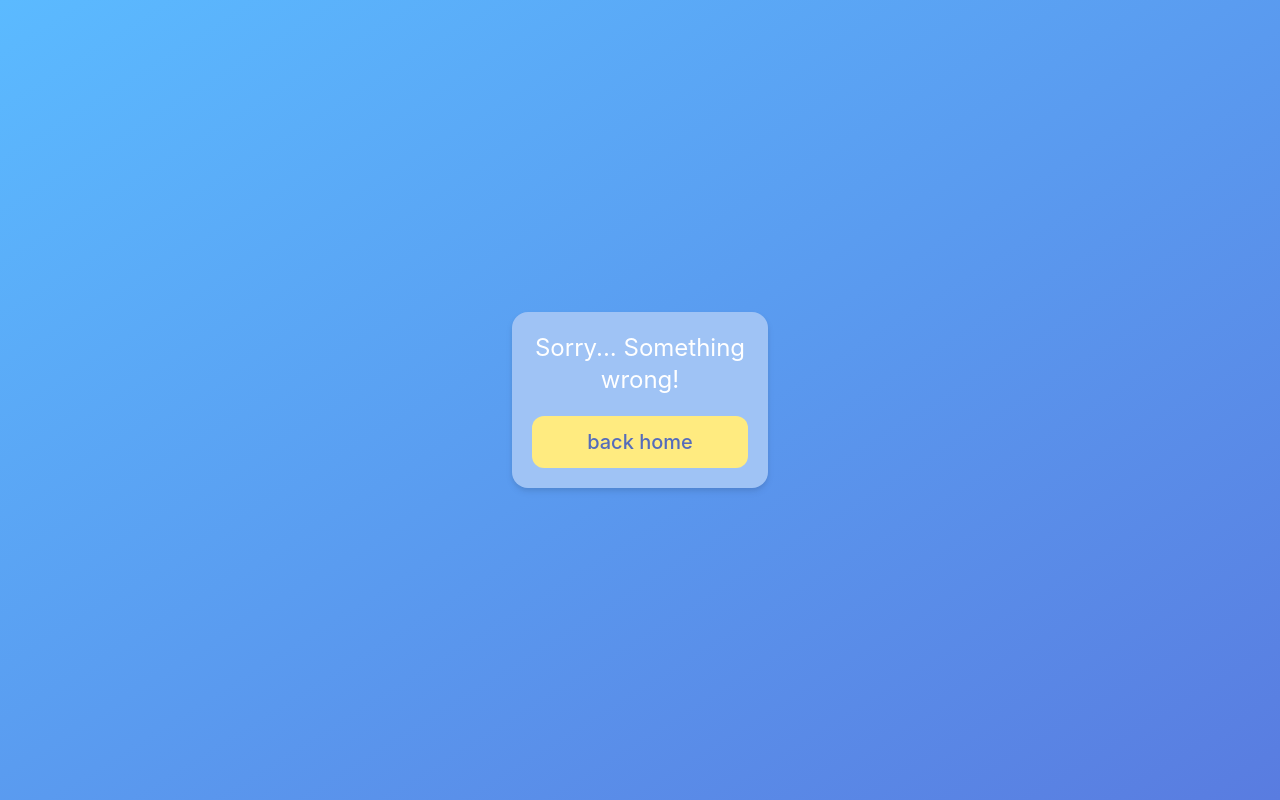
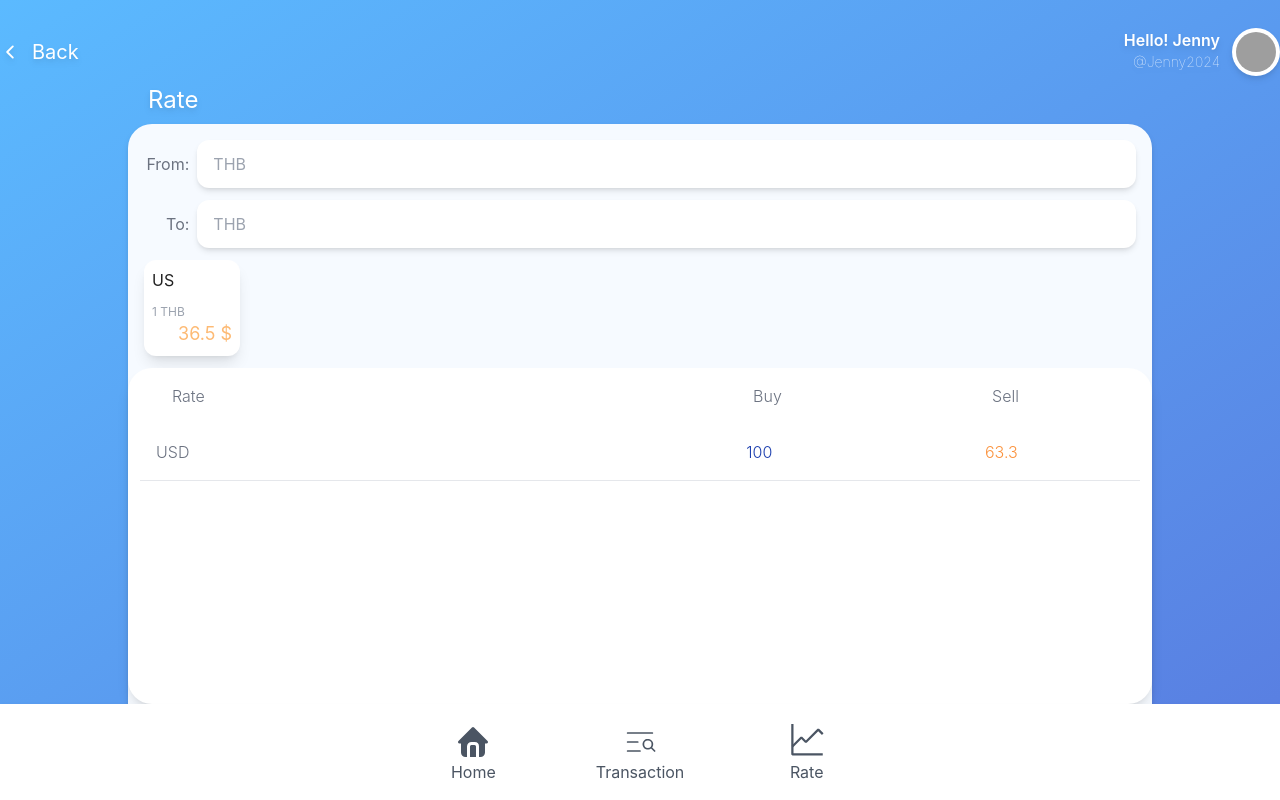
Before and after one commit to artpopor/mexar-client-app, a React (Vite) app: page /rate in a window 1280 px wide. Built offline with nearby package versions, Linux system fonts and the light colour scheme; grey boxes are pictures that could not be loaded.

Commit message:
Rate page Draft ver.  done

```diff
--- a/src/components/MenuBar.tsx
+++ b/src/components/MenuBar.tsx
@@ -22,7 +22,7 @@ const MenuBar = () => {
           <p>Transaction</p>
         </div>
 
-        <div className="flex flex-col items-center menu-item w-full rounded-xl py-3">
+        <div className="flex flex-col items-center menu-item w-full rounded-xl py-3 cursor-pointer"  onClick={()=>navigate('/rate')}>
           <VscGraphLine className="text-4xl" />
           <p>Rate</p>
         </div>
--- a/src/output.css
+++ b/src/output.css
@@ -651,6 +651,26 @@ video {
   margin-bottom: 1rem;
 }
 
+.ml-1 {
+  margin-left: 0.25rem;
+}
+
+.ml-2 {
+  margin-left: 0.5rem;
+}
+
+.ml-3 {
+  margin-left: 0.75rem;
+}
+
+.ml-5 {
+  margin-left: 1.25rem;
+}
+
+.ml-4 {
+  margin-left: 1rem;
+}
+
 .block {
   display: block;
 }
@@ -801,6 +821,34 @@ video {
 
 .w-\[120px\] {
   width: 120px;
+}
+
+.w-1 {
+  width: 0.25rem;
+}
+
+.w-\[2px\] {
+  width: 2px;
+}
+
+.w-\[2p1\] {
+  width: 2p1;
+}
+
+.w-\[1px\] {
+  width: 1px;
+}
+
+.w-12 {
+  width: 3rem;
+}
+
+.w-20 {
+  width: 5rem;
+}
+
+.w-24 {
+  width: 6rem;
 }
 
 .min-w-24 {
@@ -1041,6 +1089,10 @@ video {
   padding: 1.25rem;
 }
 
+.p-4 {
+  padding: 1rem;
+}
+
 .px-3 {
   padding-left: 0.75rem;
   padding-right: 0.75rem;
@@ -1069,6 +1121,16 @@ video {
 .py-6 {
   padding-top: 1.5rem;
   padding-bottom: 1.5rem;
+}
+
+.px-5 {
+  padding-left: 1.25rem;
+  padding-right: 1.25rem;
+}
+
+.py-2 {
+  padding-top: 0.5rem;
+  padding-bottom: 0.5rem;
 }
 
 .pb-2 {
@@ -1148,6 +1210,11 @@ video {
 .text-xl {
   font-size: 1.25rem;
   line-height: 1.75rem;
+}
+
+.text-xs {
+  font-size: 0.75rem;
+  line-height: 1rem;
 }
 
 .font-extralight {
@@ -1234,6 +1301,21 @@ video {
   color: rgb(23 37 84 / var(--tw-text-opacity));
 }
 
+.text-orange-300 {
+  --tw-text-opacity: 1;
+  color: rgb(253 186 116 / var(--tw-text-opacity));
+}
+
+.text-blue-800 {
+  --tw-text-opacity: 1;
+  color: rgb(30 64 175 / var(--tw-text-opacity));
+}
+
+.text-orange-400 {
+  --tw-text-opacity: 1;
+  color: rgb(251 146 60 / var(--tw-text-opacity));
+}
+
 .underline {
   text-decoration-line: underline;
 }
@@ -1253,6 +1335,24 @@ video {
 .shadow-none {
   --tw-shadow: 0 0 #0000;
   --tw-shadow-colored: 0 0 #0000;
+  box-shadow: var(--tw-ring-offset-shadow, 0 0 #0000), var(--tw-ring-shadow, 0 0 #0000), var(--tw-shadow);
+}
+
+.shadow-xl {
+  --tw-shadow: 0 20px 25px -5px rgb(0 0 0 / 0.1), 0 8px 10px -6px rgb(0 0 0 / 0.1);
+  --tw-shadow-colored: 0 20px 25px -5px var(--tw-shadow-color), 0 8px 10px -6px var(--tw-shadow-color);
+  box-shadow: var(--tw-ring-offset-shadow, 0 0 #0000), var(--tw-ring-shadow, 0 0 #0000), var(--tw-shadow);
+}
+
+.shadow {
+  --tw-shadow: 0 1px 3px 0 rgb(0 0 0 / 0.1), 0 1px 2px -1px rgb(0 0 0 / 0.1);
+  --tw-shadow-colored: 0 1px 3px 0 var(--tw-shadow-color), 0 1px 2px -1px var(--tw-shadow-color);
+  box-shadow: var(--tw-ring-offset-shadow, 0 0 #0000), var(--tw-ring-shadow, 0 0 #0000), var(--tw-shadow);
+}
+
+.shadow-sm {
+  --tw-shadow: 0 1px 2px 0 rgb(0 0 0 / 0.05);
+  --tw-shadow-colored: 0 1px 2px 0 var(--tw-shadow-color);
   box-shadow: var(--tw-ring-offset-shadow, 0 0 #0000), var(--tw-ring-shadow, 0 0 #0000), var(--tw-shadow);
 }
 
--- a/src/pages/HomePage.tsx
+++ b/src/pages/HomePage.tsx
@@ -94,7 +94,7 @@ const HomePage = () => {
         </div>
         <div className="flex flex-cols justify-between text-gray-500">
           <p className="font-medium">Last Transaction</p>
-          <p className="font-medium">see all</p>
+          <p className="font-medium cursor-pointer" onClick={()=>navigate('/transaction')}>see all</p>
         </div>
         <hr className="w-full" />
         {/* Transaction List */}
--- a/src/pages/Profile.tsx
+++ b/src/pages/Profile.tsx
@@ -6,6 +6,7 @@ import MenuBar from "../components/MenuBar";
 import { useParams } from "react-router-dom";
 import { Checkbox } from "antd";
 import { RiPencilFill } from "react-icons/ri";
+import { FaChevronDown } from "react-icons/fa";
 
 const Profile = () => {
   const navigate = useNavigate();
@@ -44,7 +45,7 @@ const Profile = () => {
       <>
         <div className=" flex flex-cols content-center text-center justify-between w-full px-4 mt-7">
           <div
-            onClick={() => navigate("/transaction")}
+            onClick={() => navigate("/home")}
             className="text-white text-xl flex flex-cols gap-3 cursor-pointer "
           >
             <IoChevronBack className="text-xl self-center" />
@@ -63,13 +64,24 @@ const Profile = () => {
             </div>
           </div>
         </div>
-        <div className="flex flex-row gap-2 justify-around w-full mb-4">
- <div className="text-white flex flex-col text-center">Outcome Total<p className="text-4xl font-thin">1000</p></div>
-        <div className="text-white text-center">Outcome Total<p className="text-4xl font-thin">THB</p></div>
+        <div className="flex flex-row  justify-around w-full mb-4">
+          <div className="text-white flex flex-col text-center font-extralight">
+            Outcome Total<p className="text-4xl font-thin">1000</p>
+            <div className="flex"><p className="self-end font-thin mr-1 ">December</p><FaChevronDown className="self-center text-xs"/></div>
+          </div>
+          <div className="text-white bg-white w-[1px] h-full"/>
+          <div className="text-white text-center font-extralight">
+            Outcome Total<p className="text-4xl font-thin">THB</p>
+          </div>
         </div>
 
-
-        <div className="bg-[#F6FAFF] mt-2 p-5 w-full md:w-[80vw] rounded-3xl h-full flex flex-col rounded-b-none"></div>
+        <div className="bg-[#F6FAFF] mt-2 p-5 w-full md:w-[80vw] rounded-3xl h-full flex flex-col rounded-b-none">
+            <p className="text-gray-500 mb-4">Basic Infomations</p>
+            <div className="flex content-center gap-2 ">
+                <p className="text-gray-400 font-thin self-center">Birthday:</p>
+                <input className="rounded-xl shadow-md p-3 px-5 w-full" placeholder="birthday"/>
+            </div>
+        </div>
       </>
 
       <MenuBar />
--- /dev/null
+++ b/src/pages/Rate.tsx
@@ -0,0 +1,93 @@
+import { useNavigate } from "react-router-dom";
+import { useState, useEffect } from "react";
+import { IoChevronBack } from "react-icons/io5";
+import MenuBar from "../components/MenuBar";
+
+import { useParams } from "react-router-dom";
+import { Checkbox } from "antd";
+import { RiPencilFill } from "react-icons/ri";
+import { FaChevronDown } from "react-icons/fa";
+import ProfileSection from "./ProfileSection";
+const Rate = () => {
+  const navigate = useNavigate();
+  // const { register, handleSubmit, control } = useForm({ mode: "onChange" });
+  const access_token = localStorage.getItem("access_token");
+  const { transactionId } = useParams();
+
+  const List = ({ title, data }: any) => {
+    return (
+      <>
+        <div className="flex flex-cols justify-between text-gray-500 font-thin">
+          <p>{title}</p>
+          <p className="font-normal">{data}</p>
+        </div>
+        <hr className="w-full " />
+      </>
+    );
+  };
+
+  return (
+    <div className="flex flex-col  justify-start  content-around  items-center drop-shadow-md h-full">
+      {/* Main Content here */}
+      <>
+        <div className=" flex flex-cols content-center text-center justify-between w-full px-s4 mt-7">
+          <div
+            onClick={() => navigate("/home")}
+            className="text-white text-xl flex flex-cols gap-3 cursor-pointer "
+          >
+            <IoChevronBack className="text-xl self-center" />
+            <p className="self-center">Back</p>
+          </div>
+          <ProfileSection />
+        </div>
+        <p className="text-white text-start w-full mt-2 px-4 text-2xl md:w-[80vw] ml-2 ">
+          Rate
+        </p>
+
+        <div className="bg-[#F6FAFF] mt-2  w-full md:w-[80vw] rounded-3xl h-full flex flex-col rounded-b-none gap-3">
+         <div className="flex flex-col gap-3 px-4 pt-4">
+             <div className="flex gap-2 ">
+            <p className="self-center text-end text-gray-500 w-12">From:</p>
+            <input
+              placeholder="THB"
+              className="px-4 w-full py-3 rounded-xl shadow-md"
+            ></input>
+          </div>
+          <div className="flex gap-2">
+            <p className="self-center text-end text-gray-500 w-12">To:</p>
+            <input
+              placeholder="THB"
+              className="px-4 w-full py-3 rounded-xl shadow-md"
+            ></input>
+          </div>
+          <div className="w-full">
+            <div className="bg-white w-24 h-24 p-2 shadow-lg rounded-xl flex flex-col justify-between">
+              <p>US</p>
+              <div>
+                <p className="text-xs text-gray-400">1 THB</p>
+                <p className="text-end text-lg text-orange-300">36.5 $</p>
+              </div>
+            </div>
+          </div>
+         </div>
+
+
+          <div className="bg-white w-full h-full rounded-3xl shadow-lg px-3">
+            <div className="p-4 w-full flex justify-between text-gray-500 font-light">
+                <p className="w-full ml-4">Rate</p>
+                <div className="flex flex-cols justify-around w-full"><p>Buy</p><p>Sell</p></div>
+            </div>
+            <div className="p-4 w-full flex justify-between text-gray-500 font-light">
+                <p className="w-full ">USD</p>
+                <div className="flex flex-cols justify-around w-full"><p className="text-blue-800">100</p><p className="text-orange-400">63.3</p></div>
+            </div>
+            <hr className="w-full"/>
+          </div>
+        </div>
+      </>
+
+      <MenuBar />
+    </div>
+  );
+};
+export default Rate;
```
Also changed, not shown: src/Routes/Routes.tsx (+7 -0 lines).
